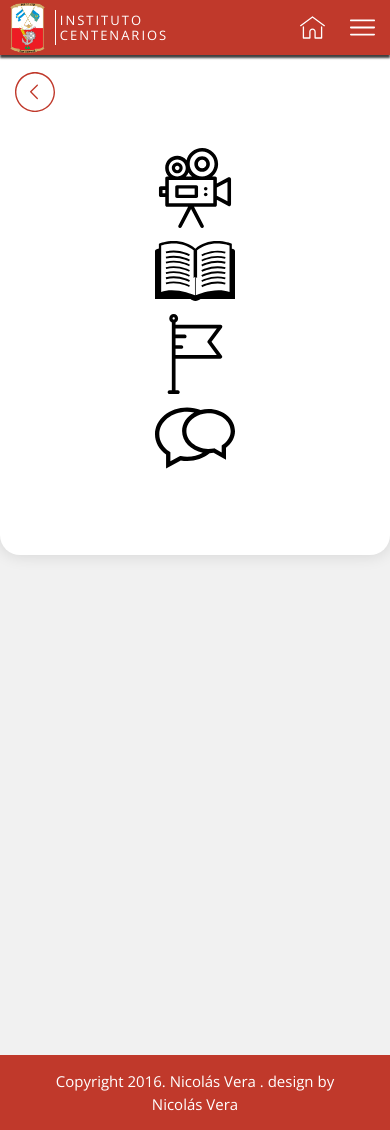
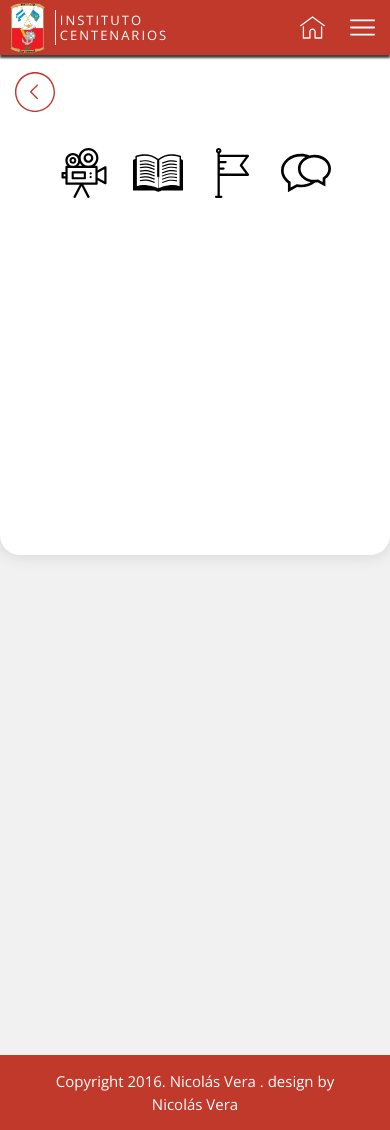
Before and after one commit to nicoverali/Instituto-Centenarios, a Jekyll site: the page built from pages/videos.html, in a window 390 px wide and 1130 px high. Built offline with Jekyll 4.4.1, drawn with Linux system fonts in a browser that asks for light colours; nearby versions of some CDN libraries.

Commit message:
Update videos' page

```diff
--- a/_sass/Videos/_videos.sass
+++ b/_sass/Videos/_videos.sass
@@ -108,10 +108,36 @@ section.grey-container
 
 @media screen and (max-width: 991px)
   .categories-row
-    svg
+    .category-icon-container
       margin: 0px 40px
 
 @media screen and (max-width: 767px)
   .back-row
     h3, h3:before
       display: none
+  .categories-row
+    svg
+      width: 60px
+    .category-icon-container
+      margin: 0px 30px
+    .category-icon-container:after
+      border-left: 30px solid transparent
+      border-right: 30px solid transparent
+      border-bottom: 22.5px solid $light-grey
+      margin: 20px 0px 0px -30px
+  .videos-row
+    > div
+      margin-left: 2%
+      width: 96%
+
+@media screen and (max-width: 540px)
+  .categories-row
+    svg
+      width: 50px
+    .category-icon-container
+      margin: 0px 10px
+    .category-icon-container:after
+      border-left: 25px solid transparent
+      border-right: 25px solid transparent
+      border-bottom: 18.75px solid $light-grey
+      margin: 20px 0px 0px -25px
--- a/_sass/_video-unit.sass
+++ b/_sass/_video-unit.sass
@@ -78,7 +78,7 @@
       right: 5%
 @media screen and (max-width: 767px)
   .video-unit
-    width: 330px
+    width: 335px
     h2
       font-size: 28px
     section.participantes
--- a/pages/videos.html
+++ b/pages/videos.html
@@ -48,7 +48,7 @@ permalink: /videos/
       </div>
     </div>
     <div class="row videos-row">
-      <div class="col-lg-10 col-lg-offset-1 col-md-10 col-md-offset-1 col-sm-10 col-sm-offset-1 grey-container">
+      <div class="col-lg-10 col-lg-offset-1 col-md-10 col-md-offset-1 col-sm-10 col-sm-offset-1 col-xs-12 grey-container">
         <div class="category-container">
           <h2 class="category-title">Cortometrajes</h2>
           <hr>
```
